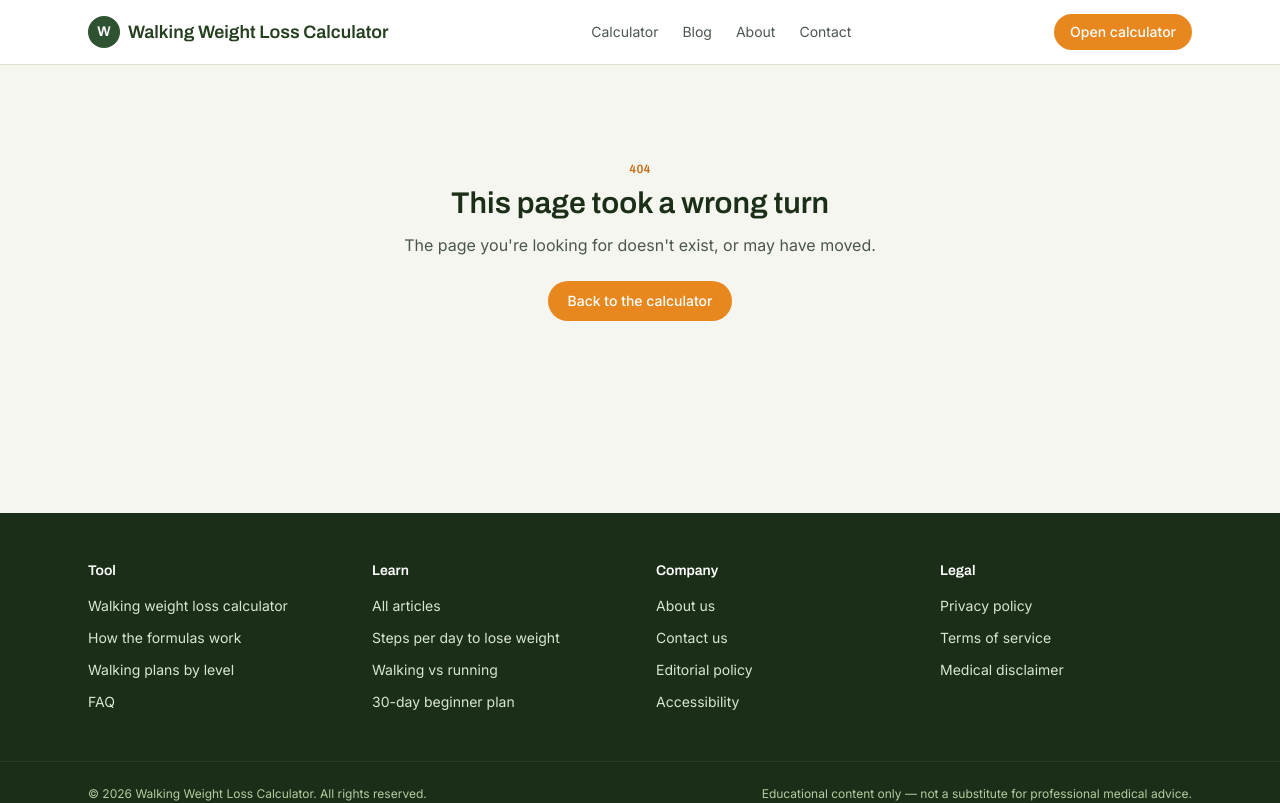
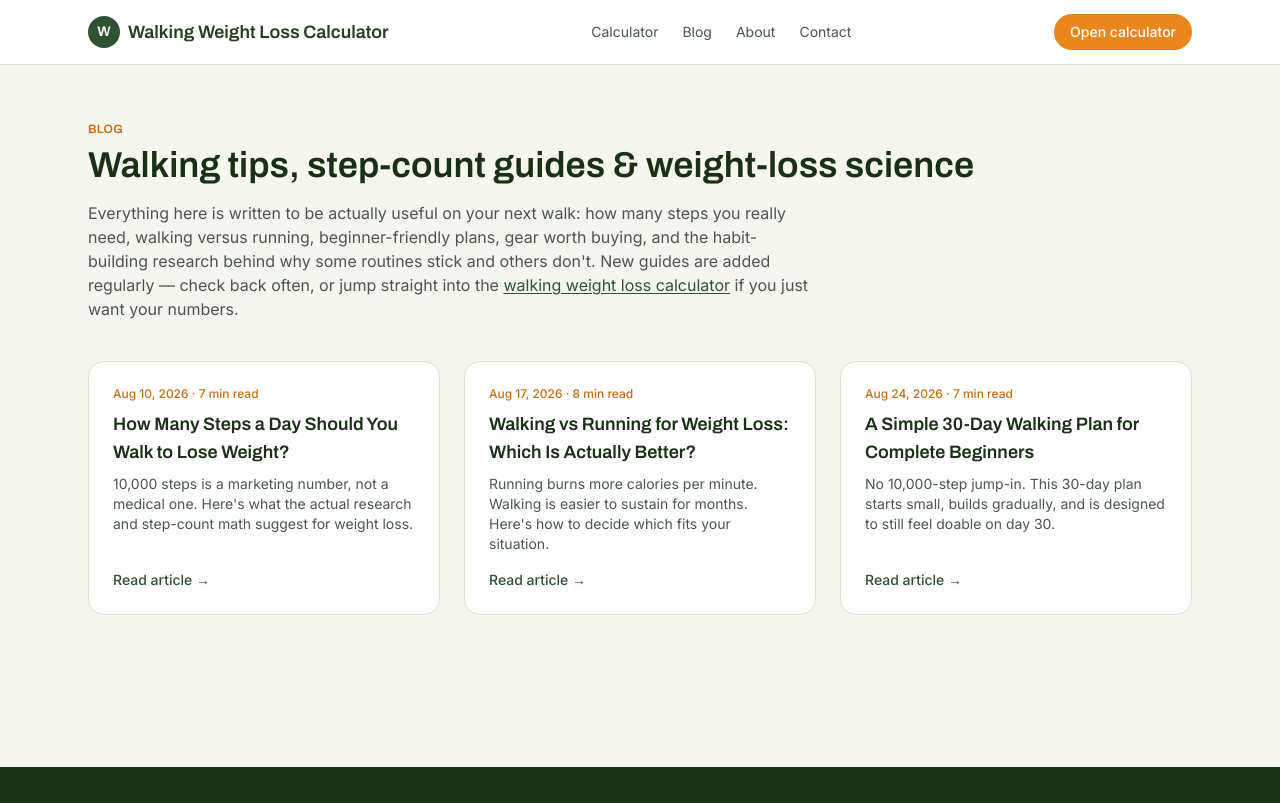
Before and after one commit to ahsan-ai-56/walking-weight, a Next.js app: page / in a window 1280 px wide. Before the commit this address had no page. Shown: the top 803 px of the page. Built offline with nearby package versions, Linux system fonts and the light colour scheme.

Commit message:
Add files via upload

```diff
--- /dev/null
+++ b/app/page.tsx
@@ -0,0 +1,83 @@
+import type { Metadata } from "next";
+import Link from "next/link";
+import JsonLd from "@/components/JsonLd";
+import { breadcrumbSchema } from "@/lib/schema";
+import { siteConfig } from "@/lib/site-config";
+import { blogPosts } from "@/data/blog-posts";
+
+export const metadata: Metadata = {
+  title: "Blog — Walking Tips, Step Guides & Weight Loss Science",
+  description:
+    "Guides on walking for weight loss: step-count targets, walking vs running, beginner plans, gear reviews, and the science behind building a habit that sticks.",
+  alternates: { canonical: "/blog" },
+};
+
+const POSTS_PER_PAGE = 10;
+
+export default function BlogIndexPage() {
+  const page1 = blogPosts.slice(0, POSTS_PER_PAGE);
+  const totalPages = Math.max(1, Math.ceil(blogPosts.length / POSTS_PER_PAGE));
+
+  return (
+    <div className="max-w-6xl mx-auto px-4 sm:px-6 py-14">
+      <JsonLd
+        data={breadcrumbSchema([
+          { name: "Home", url: siteConfig.url },
+          { name: "Blog", url: `${siteConfig.url}/blog` },
+        ])}
+      />
+
+      <p className="font-display text-xs uppercase tracking-wide text-sunrise-600">Blog</p>
+      <h1 className="font-display text-4xl text-trail-800 mt-2">
+        Walking tips, step-count guides & weight-loss science
+      </h1>
+      <p className="text-inkmuted mt-4 max-w-prose">
+        Everything here is written to be actually useful on your next walk: how many steps you
+        really need, walking versus running, beginner-friendly plans, gear worth buying, and the
+        habit-building research behind why some routines stick and others don&apos;t. New guides
+        are added regularly — check back often, or jump straight into the{" "}
+        <Link href="/#calculator" className="text-trail-600 underline underline-offset-2">
+          walking weight loss calculator
+        </Link>{" "}
+        if you just want your numbers.
+      </p>
+
+      <div className="mt-10 grid sm:grid-cols-2 lg:grid-cols-3 gap-6">
+        {page1.map((post) => (
+          <Link
+            key={post.slug}
+            href={`/blog/${post.slug}`}
+            className="group rounded-2xl border border-trail-100 bg-surface p-6 hover:border-trail-300 transition-colors flex flex-col"
+          >
+            <p className="text-xs text-sunrise-600 font-medium">
+              {new Date(post.datePublished).toLocaleDateString("en-US", {
+                month: "short",
+                day: "numeric",
+                year: "numeric",
+              })}{" "}
+              · {post.readingMinutes} min read
+            </p>
+            <h2 className="font-display text-lg text-trail-800 mt-2 group-hover:text-trail-600 transition-colors">
+              {post.title}
+            </h2>
+            <p className="text-sm text-inkmuted mt-2 flex-1">{post.excerpt}</p>
+            <span className="text-sm text-trail-600 mt-4 font-medium">Read article →</span>
+          </Link>
+        ))}
+      </div>
+
+      {totalPages > 1 && (
+        <nav aria-label="Blog pagination" className="mt-10 flex gap-2">
+          {Array.from({ length: totalPages }).map((_, i) => (
+            <span
+              key={i}
+              className="inline-flex h-9 w-9 items-center justify-center rounded-full border border-trail-200 text-sm text-inkmuted"
+            >
+              {i + 1}
+            </span>
+          ))}
+        </nav>
+      )}
+    </div>
+  );
+}
```
